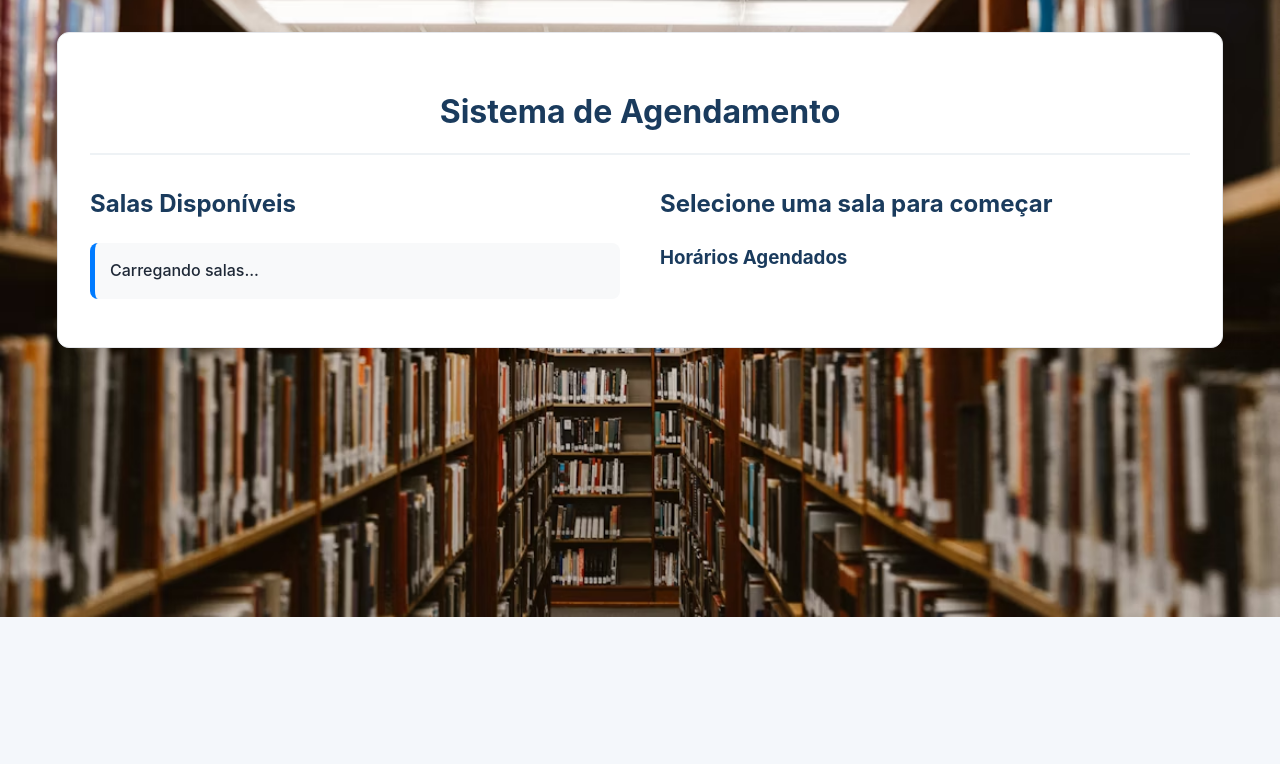
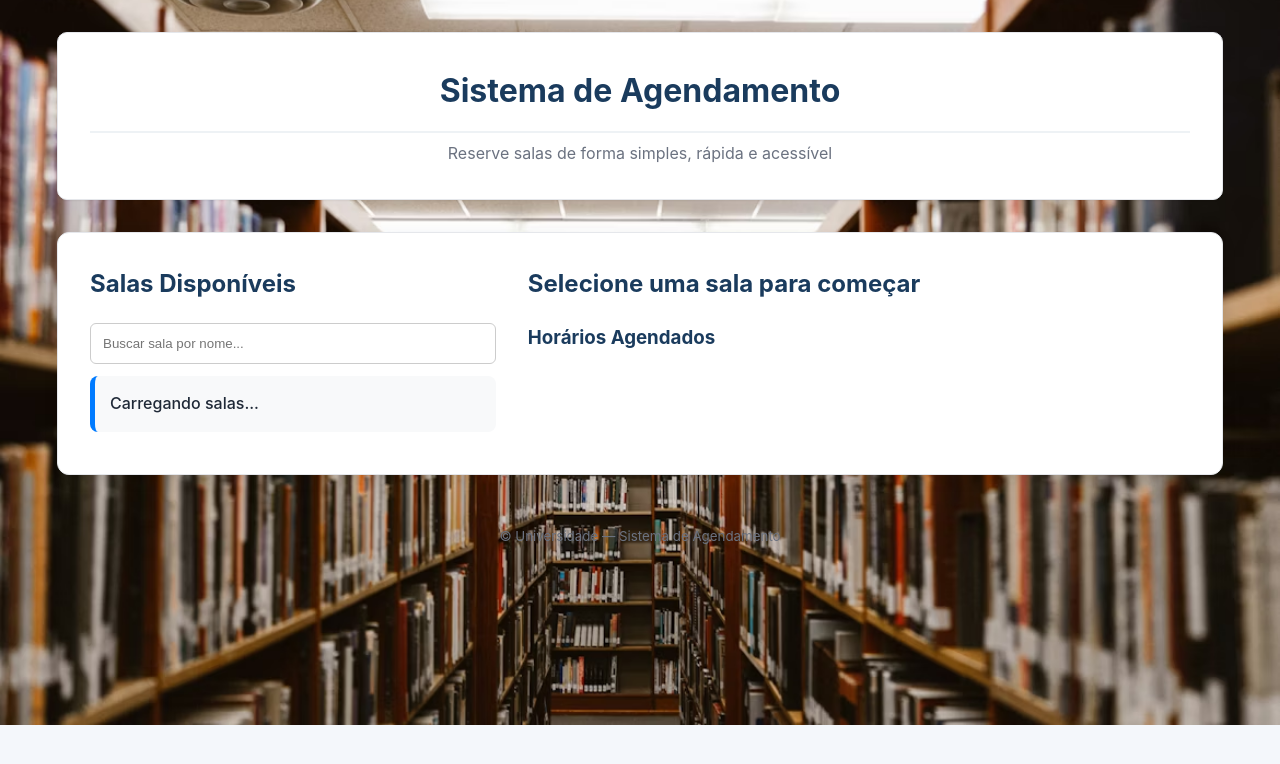
Before and after one commit to Leonardocmartins02/Projeto-Agendamento-de-Salas, a Flask app: page / in a window 1280 px wide. Shown: the top 764 px of the page. Run offline with Flask 3, Linux system fonts and the light colour scheme; data comes from the database, SQL or seed files in the repository.

Commit message:
feat: implementação na estrura

```diff
--- a/templates/index.html
+++ b/templates/index.html
@@ -8,36 +8,46 @@
 </head>
 <body>
 
+    <header class="site-header" role="banner">
         <div class="container">
-        <h1>Sistema de Agendamento</h1>
+            <h1 class="site-title">Sistema de Agendamento</h1>
+            <p class="site-subtitle">Reserve salas de forma simples, rápida e acessível</p>
+        </div>
+    </header>
 
-        <div class="layout-colunas">
+    <main role="main">
+        <div class="container">
+            <div class="layout-colunas layout-grid">
                 <div class="coluna">
-                <section id="salas-section">
-                    <h2>Salas Disponíveis</h2>
-                    <ul id="lista-salas">
+                    <section id="salas-section" aria-labelledby="titulo-salas">
+                        <h2 id="titulo-salas">Salas Disponíveis</h2>
+                        <div class="field">
+                            <label class="visually-hidden" for="busca-salas">Buscar sala</label>
+                            <input id="busca-salas" type="text" class="field__control" placeholder="Buscar sala por nome..." autocomplete="off" inputmode="search">
+                        </div>
+                        <ul id="lista-salas" class="list" aria-live="polite">
                             <li>Carregando salas...</li>
                         </ul>
                     </section>
                 </div>
 
                 <div class="coluna">
-                <section id="agendamento-section">
+                    <section id="agendamento-section" aria-labelledby="sala-selecionada-titulo">
                         <h2 id="sala-selecionada-titulo">Selecione uma sala para começar</h2>
 
                         <div id="agendamentos-container">
                             <h3>Horários Agendados</h3>
-                        <ul id="lista-agendamentos">
+                            <ul id="lista-agendamentos" class="list" aria-live="polite">
                                 </ul>
                         </div>
 
                         <div id="novo-agendamento-container" style="display: none;">
                             <h3>Novo Agendamento</h3>
-                        <form id="form-novo-agendamento">
+                            <form id="form-novo-agendamento" novalidate>
                                 <input type="hidden" id="sala_id_hidden">
 
                                 <label for="responsavel">Seu Nome:</label>
-                            <input type="text" id="responsavel" required>
+                                <input type="text" id="responsavel" required autocomplete="name">
 
                                 <label for="data_inicio">Início:</label>
                                 <input type="datetime-local" id="data_inicio" required>
@@ -47,13 +57,22 @@
 
                                 <button type="submit">Agendar</button>
                                 <button type="button" id="botao-cancelar-edicao" style="display: none;">Cancelar Edição</button>
-                            <div id="painel-mensagens"></div>
+                                <div id="painel-mensagens" role="status" aria-live="polite"></div>
                             </form>
                         </div>
                     </section>
                 </div>
             </div>
         </div>
+    </main>
+
+    <footer class="site-footer" role="contentinfo">
+        <div class="container">
+            <small>© Universidade — Sistema de Agendamento</small>
+        </div>
+    </footer>
+
+    <div id="toast-region" class="toast-region" aria-live="polite" aria-atomic="true"></div>
 
     <script src="{{ url_for('static', filename='js/script.js') }}"></script>
 </body>
```
Lines whose indentation alone changed are shown as unchanged.
